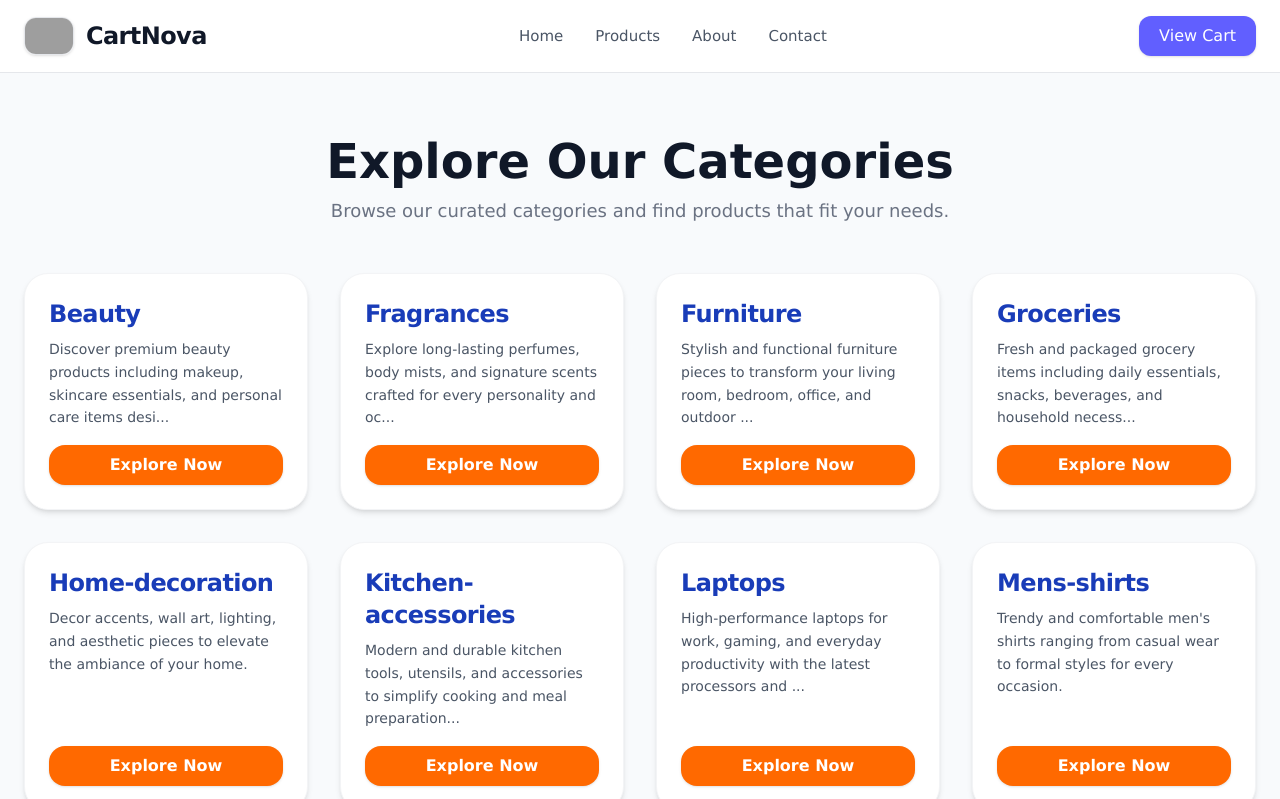
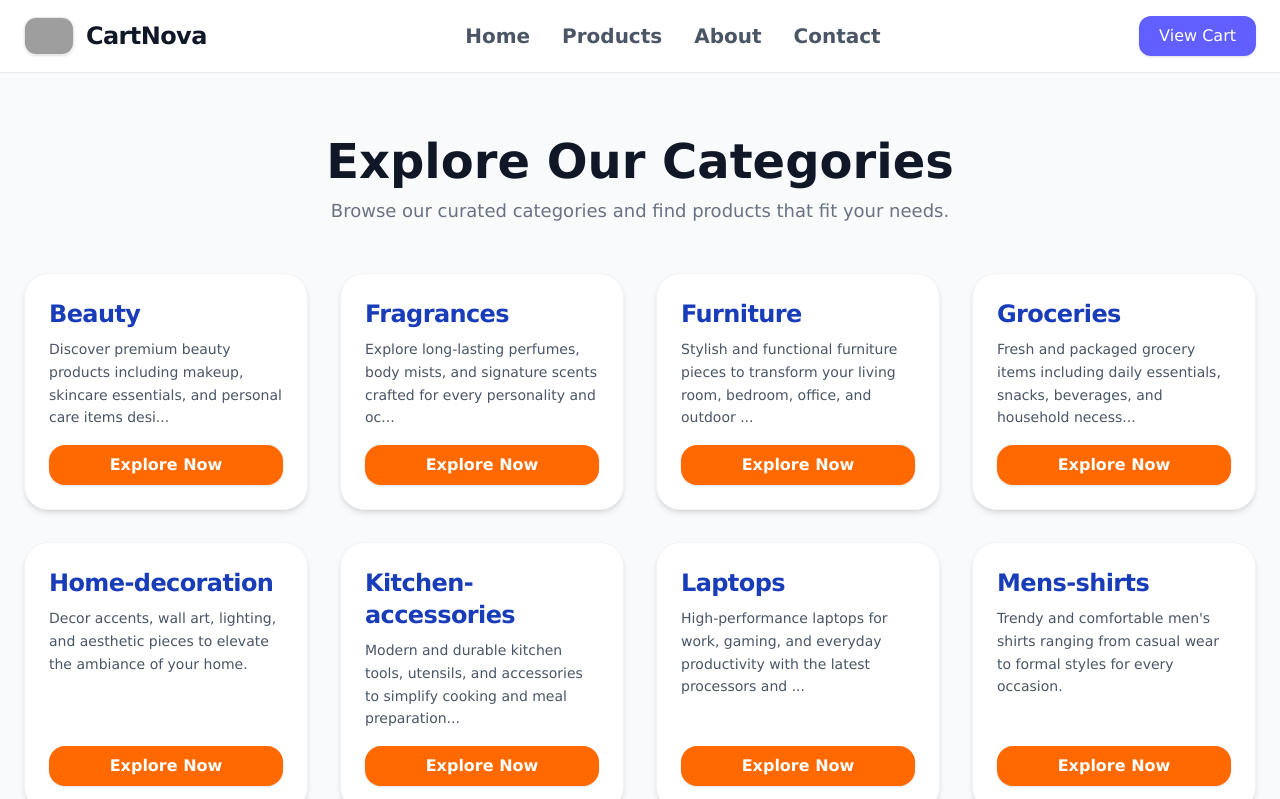
Before and after one commit to abdulhaseeb0666/ecommerce_app, a Next.js app: page /products/categories in a window 1280 px wide. Shown: the top 799 px of the page. Built offline with nearby package versions, Linux system fonts and the light colour scheme; grey boxes are pictures that could not be loaded.

Commit message:
On branch master Your branch is up to date with 'origin/master'.
Changes to be committed:
	modified:   app/components/CategoriesonMain.tsx
	modified:   app/components/CategoryCards.tsx
	modified:   app/components/Navbar.tsx

```diff
--- a/app/components/CategoriesonMain.tsx
+++ b/app/components/CategoriesonMain.tsx
@@ -30,7 +30,7 @@ const CategoriesonMain = () => {
   {/* BUTTON */}
   <div className="flex justify-center">
     <Link href={"/products/categories"}>
-      <button className="bg-gray-100 text-gray-800 font-medium px-6 py-3 rounded-xl hover:bg-gray-200 transition">
+      <button className="bg-gray-200 text-gray-800 font-medium px-6 py-3 rounded-xl hover:bg-gray-300 transition">
         View More
       </button>
     </Link>
--- a/app/components/CategoryCards.tsx
+++ b/app/components/CategoryCards.tsx
@@ -31,7 +31,7 @@ const CategoryCards = ({ params }: CategoryCardProps) => {
       <Link href={`/products/categories/${slug}`}>
         <button
           className="mt-auto w-full bg-orange-500 text-white font-semibold py-2 rounded-2xl
-                     hover:bg-orange-600 hover:scale-105 transition-transform duration-300 shadow-sm"
+                     hover:bg-orange-600 hover:scale-105 hover:cursor-pointer transition-transform duration-300 shadow-sm"
         >
           Explore Now
         </button>
--- a/app/components/Navbar.tsx
+++ b/app/components/Navbar.tsx
@@ -11,7 +11,7 @@ const Navbar = () => {
     {/* LEFT SECTION */}
     <div className="flex items-center gap-3">
       <Image
-        src="https://encrypted-tbn0.gstatic.com/images?q=tbn:ANd9GcSfOTbSSEiEXBDYndLMpKOO0EQFZGYDChWE0w&s"
+        src="https://encrypted-tbn0.gstatic.com/images?q=tbn:ANd9GcTUK3tbTFtn4EKRBdbA3IrN25LtWkh5qs1hhg&s"
         alt="logo"
         width={50}
         height={50}
@@ -26,21 +26,21 @@ const Navbar = () => {
     </div>
 
     {/* NAV LINKS */}
-    <ul className="flex items-center gap-8 text-[15px] font-medium text-gray-600 max-[800px]:flex-wrap max-[700px]:justify-center">
+    <ul className="flex items-center gap-8 text-[15px] font-bold text-gray-600 max-[800px]:flex-wrap max-[700px]:justify-center">
 
-      <Link href="/" className="hover:text-indigo-600 transition duration-200">
+      <Link href="/" className="text-xl hover:text-indigo-600 transition duration-200">
         Home
       </Link>
 
-      <Link href="/products" className="hover:text-indigo-600 transition duration-200">
+      <Link href="/products" className="text-xl hover:text-indigo-600 transition duration-200">
         Products
       </Link>
 
-      <Link href="/about" className="hover:text-indigo-600 transition duration-200">
+      <Link href="/about" className="text-xl hover:text-indigo-600 transition duration-200">
         About
       </Link>
 
-      <Link href="/contact" className="hover:text-indigo-600 transition duration-200">
+      <Link href="/contact" className="text-xl hover:text-indigo-600 transition duration-200">
         Contact
       </Link>
     </ul>
```
